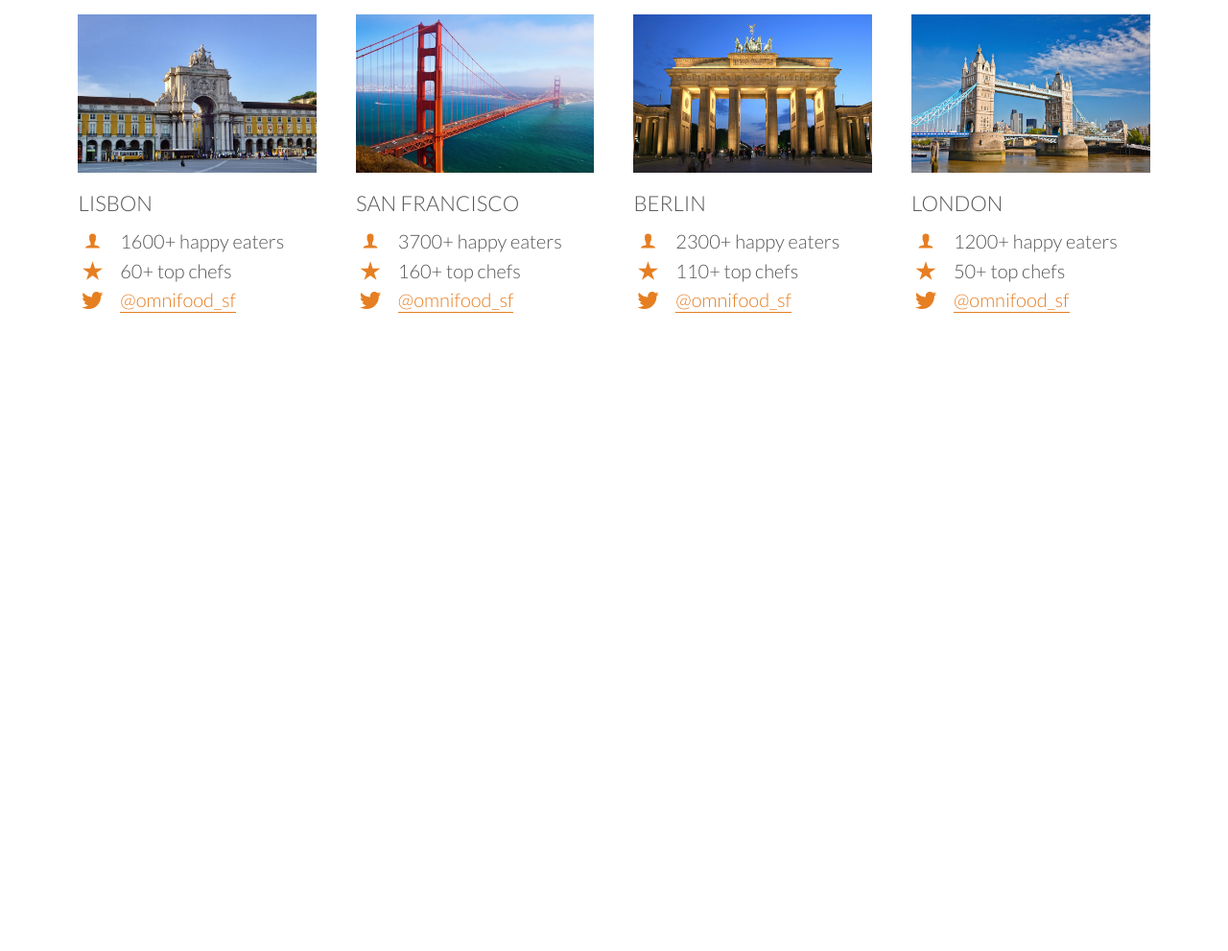
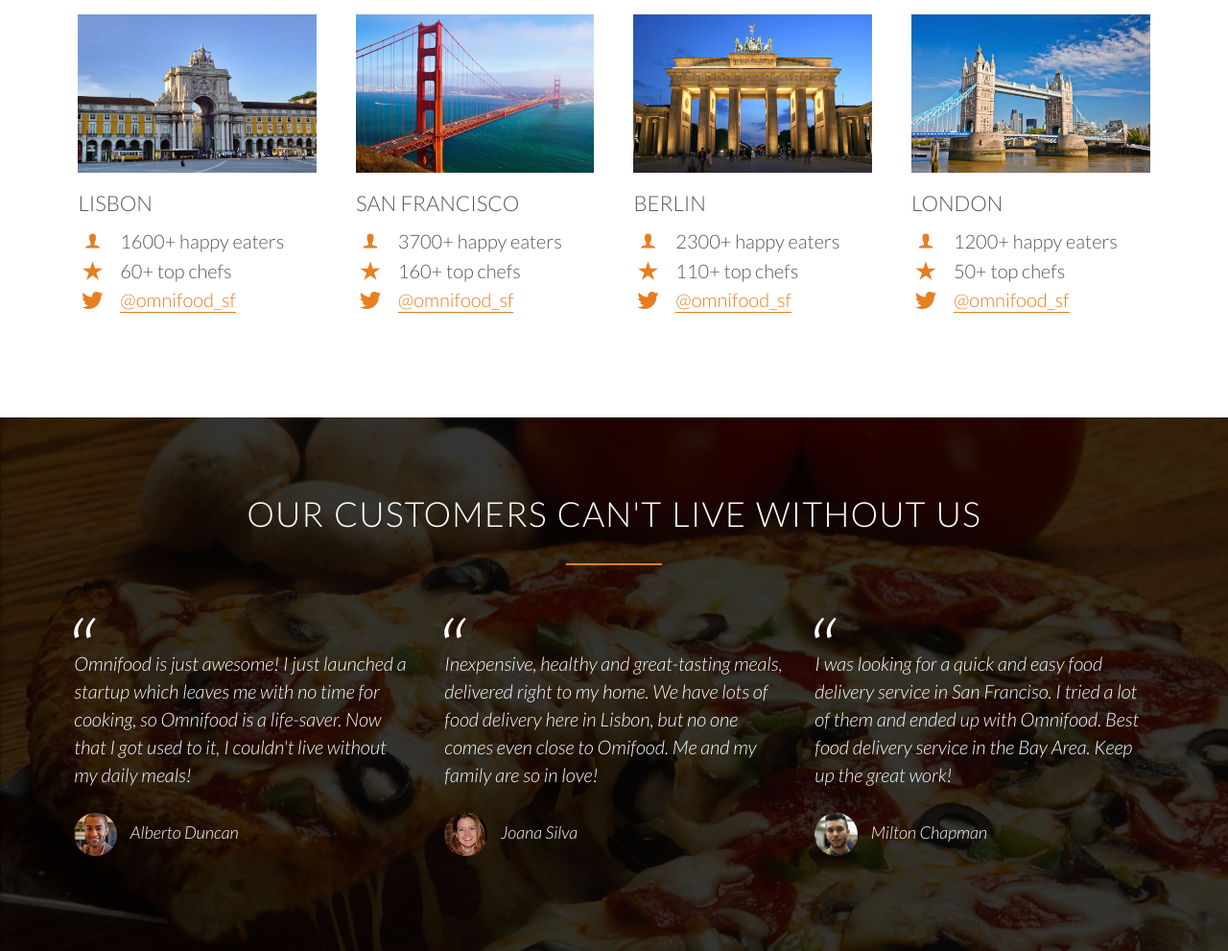
Before and after one commit to Wahabii/Omnifood, a plain HTML site: page index.html in a window 1280 px wide. Shown: the part 2930-3921 px from the top of the page at 96% size. Before the commit the page ends 3365 px from the top, so only its background shows below. Drawn offline with Linux system fonts and the light colour scheme; files whose address does not match are found by name.

Commit message:
add costmurs

```diff
--- a/index.html
+++ b/index.html
@@ -320,35 +320,77 @@
  </section>
 
 
+ <section class="section-testimonails">
+
+ 	<div class="row">
+
+ 		<h2>Our customers can't live without us</h2>
+    </div>
+
+   <div class="row">
+     <div class="col span-1-of-3">
+       <blockquote>
+
+         Omnifood is just awesome! I just launched a startup which leaves me with no time for cooking, so Omnifood is a life-saver. Now that I got used to it, I couldn't live without my daily meals!
+         <cite><img src="resources/img/customer-1.jpg"> Alberto Duncan</cite>
+
+
+       </blockquote>
+
+
+      </div>
+
+         <div class="col span-1-of-3">
+           <blockquote>
+
+        Inexpensive, healthy and great-tasting meals, delivered right to my home. We have lots of food delivery here in Lisbon, but no one comes even close to Omifood. Me and my family are so in love!
+
+         <cite><img src="resources/img/customer-2.jpg"> Joana Silva</cite>
+
+
+            </blockquote>
+
+
+           </div>
+
+
+              <div class="col  span-1-of-3">
+               <blockquote>
+
+       I was looking for a quick and easy food delivery service in San Franciso. I tried a lot of them and ended up with Omnifood. Best food delivery service in the Bay Area. Keep up the great work!
+
+         <cite><img src="resources/img/customer-3.jpg"> Milton Chapman</cite>
+
+
+               </blockquote>
+
+
+               </div>
+
+
+  </div>
+ </section>
+
+
+
 </body>
 </html>
 
 <!--
 
 
+: Customer testimonials
+Title: Our customers can't live without us
 
-Section 4: Cities
-Title: We're currently in these cities
+Omnifood is just awesome! I just launched a startup which leaves me with no time for cooking, so Omnifood is a life-saver. Now that I got used to it, I couldn't live without my daily meals!
+(Alberto Duncan)
 
-Lisbon
-1600+ happy eaters
-60+ top chefs
-@omnifood_lx
+Inexpensive, healthy and great-tasting meals, delivered right to my home. We have lots of food delivery here in Lisbon, but no one comes even close to Omifood. Me and my family are so in love!
+(Joana Silva)
 
-San Francisco
-3700+ happy eaters
-160+ top chefs
-@omnifood_sf
+I was looking for a quick and easy food delivery service in San Franciso. I tried a lot of them and ended up with Omnifood. Best food delivery service in the Bay Area. Keep up the great work!
+(Milton Chapman)
 
-Berlin
-2300+ happy eaters
-110+ top chefs
-@omnifood_berlin
-
-London
-1200+ happy eaters
-50+ top chefs
-@omnifood_london
 
 
 -->
--- a/resources/css/style.css
+++ b/resources/css/style.css
@@ -260,6 +260,7 @@ header{
  background-size:cover;
  background-position: center;
  height: 100vh; /* it's 100% of the viewport */
+ background-attachment: fixed;
 
 }
 .hero-text-box{
@@ -523,3 +524,64 @@ margin-bottom:15px;
 
 
 }
+
+
+/*****************************************************************************************/
+/*TESTIMONIALS*/
+/*****************************************************************************************/
+
+.section-testimonails{
+
+background-image: linear-gradient( rgba(0,0,0,0.8), rgba(0,0,0,0.8) ), url("img/back-customers.jpg") ;
+background-size: cover;
+color: #fff;
+background-attachment: fixed;
+
+
+}
+
+blockquote{
+
+ padding:2%;
+ font-style: italic;
+ line-height: 145%;
+ position: relative;
+ margin-top: 40px;
+
+}
+
+blockquote:before {
+
+ content: "\201C";
+ font-size: 500%;
+ position: absolute;
+ top: -5px;
+ left: -3px;
+
+
+
+
+}
+
+
+
+cite{
+
+ font-size: 90%;
+ margin-top: 25px;
+ display: block;
+
+
+
+}
+
+cite img {
+
+ height: 45px;
+ border-radius: 50%;
+ margin-right: 10px;
+ vertical-align: middle;
+
+
+
+}
```
Also changed, not shown: resources/css/img/back-customers.jpg (added), resources/img/customer-1.jpg (added), resources/img/customer-2.jpg (added), resources/img/customer-3.jpg (added).
